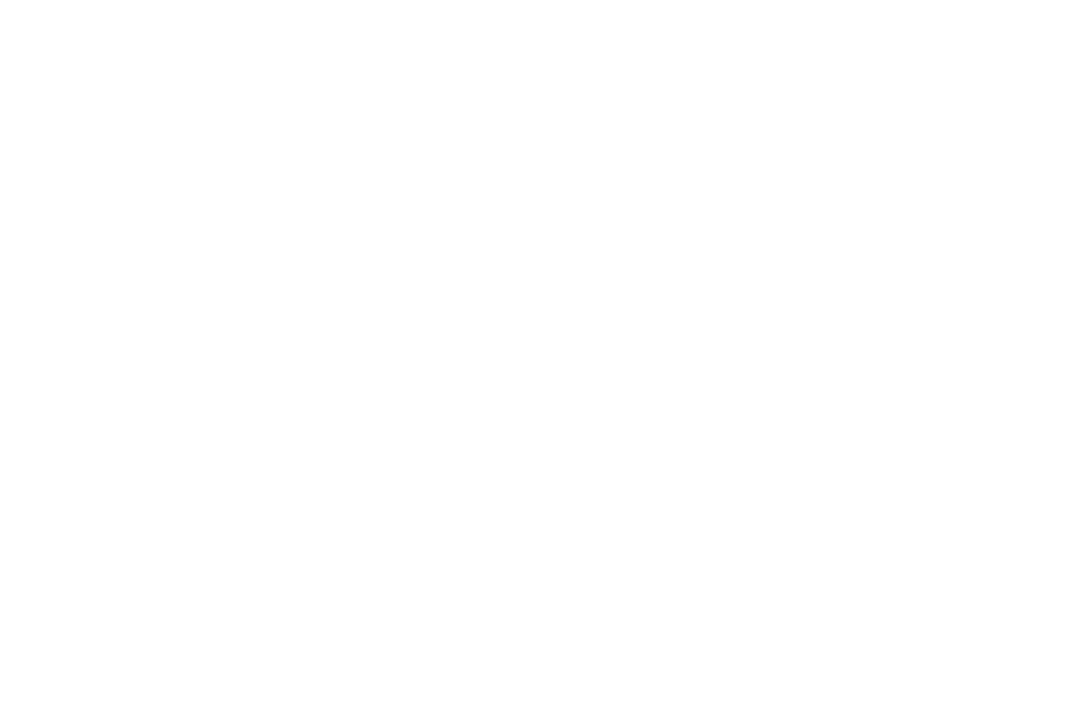
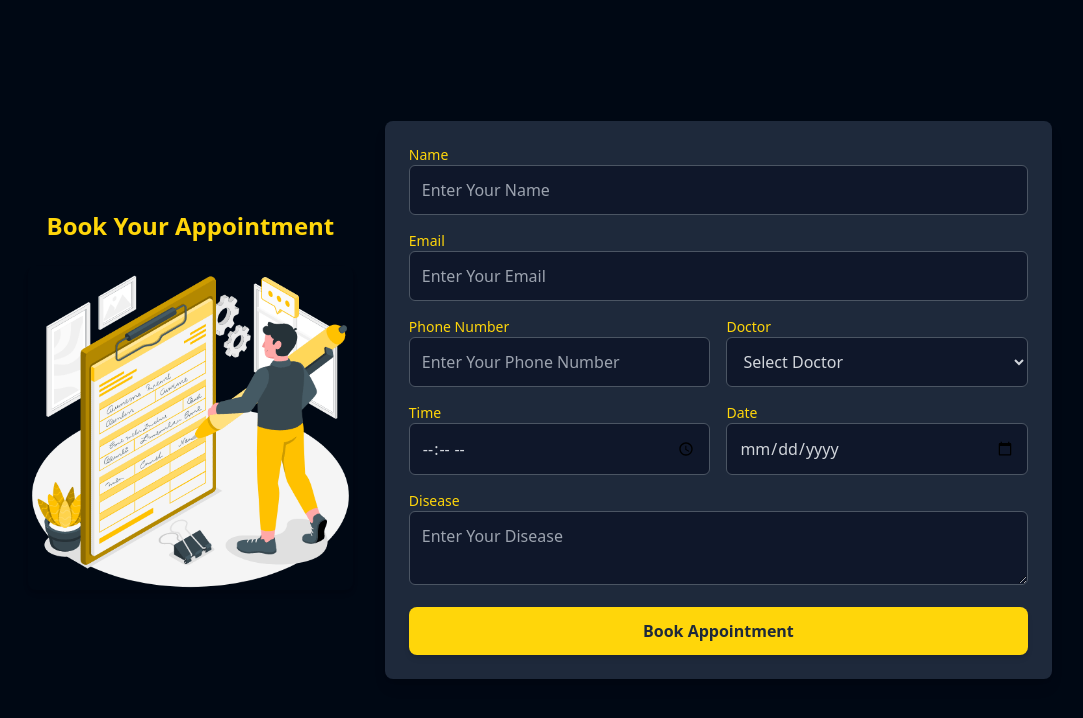
Before and after one commit to Vijaysharmagpj/Doctor, a React (Create React App) app: page /bookappointment in a window 1280 px wide. Before the commit this address had no page. Shown: the top 718 px of the page, without its empty margins (100-1183 px from the left). Built offline with nearby package versions, Linux system fonts and the light colour scheme; the HTML template or start-up script is replaced by a standard one.

Commit message:
add a new component Book Appointment and also change some ui

```diff
--- a/src/Card Component/DoctorCard.js
+++ b/src/Card Component/DoctorCard.js
@@ -1,7 +1,13 @@
 import React from "react";
 import { DoctorData } from "../Data/DoctorData";
+import { useNavigate } from "react-router-dom";
+
 
 const DoctorCard = () => {
+  const navigate=useNavigate();
+  const navigateAppointment=()=>{
+    navigate("/bookappointment")
+  }
   return (
     <div className="container mx-auto px-4 py-12 bg-[#000814] text-gray-300">
       <h2 className="text-4xl font-bold text-center text-[#18BCFC] mb-8">
@@ -25,7 +31,9 @@ const DoctorCard = () => {
               <p className="text-2xl font-bold text-[#FA6A28]">{data.name}</p>
               <p className="text-lg text-gray-400">{data.qualification}</p>
               <p className="text-md text-gray-500">{data.location}</p>
-              <button className="mt-4 bg-[#FFD60A] text-black px-6 py-2 rounded-lg text-lg font-semibold hover:bg-[#E2B609] transition-all duration-300">
+              <button
+              onClick={navigateAppointment}
+              className="mt-4 bg-[#FFD60A] text-black px-6 py-2 rounded-lg text-lg font-semibold hover:bg-[#E2B609] transition-all duration-300">
                 Book Appointment
               </button>
             </div>
--- a/src/Components/About.js
+++ b/src/Components/About.js
@@ -3,8 +3,13 @@ import DoctorList from "../Card Component/DoctorList";
 import Footer from "./Footer";
 import aboutus from "../../src/assets/about us.jpg"
 import Navbar from "./Navbar";
+import { useNavigate } from "react-router-dom";
 
 const About = () => {
+  const navigate=useNavigate();
+  const navigateletConnect=()=>{
+    navigate("/contact")
+  }
   return (
     <>
      <Navbar />
@@ -13,7 +18,9 @@ const About = () => {
   <div className="wrapper flex flex-col lg:flex-row items-center lg:space-x-12 space-y-8 lg:space-y-0">
     <div className="text lg:w-1/2 space-y-6">
       <h2 className="text-4xl font-bold text-[#18BCFC]">About Us</h2>
-      <button className="bg-[#FFD60A] text-black px-6 py-3 rounded-lg text-lg font-semibold hover:bg-[#E2B609] transition-all duration-300">
+      <button
+      onClick={navigateletConnect}
+       className="bg-[#FFD60A] text-black px-6 py-3 rounded-lg text-lg font-semibold hover:bg-[#E2B609] transition-all duration-300">
         Let's Connect
       </button>
     </div>
--- /dev/null
+++ b/src/Components/BookAppointment.jsx
@@ -0,0 +1,179 @@
+import React, { useState } from "react";
+import bookappointment from "../../src/assets/bookappointment.gif";
+import toast from "react-hot-toast";
+
+const BookAppointment = () => {
+  const [formData, setFormData] = useState({
+    name: "",
+    email: "",
+    phone: "",
+    date: "",
+    time: "",
+    doctor: "",
+    disease: "",
+  });
+
+
+  const handleChange = (e) => {
+    const { name, value } = e.target;
+    setFormData((prevData) => ({
+      ...prevData,
+      [name]: value,
+    }));
+  };
+
+  const handleSubmit = (e) => {
+    e.preventDefault();
+    console.log(formData);
+    toast('Your Appointment Book Successfully', {
+        icon: '👏',
+      });
+      setFormData({
+        name: "",
+        email: "",
+        phone: "",
+        date: "",
+        time: "",
+        doctor: "",
+        disease: "",
+      });
+  };
+
+  return (
+    <div className="bg-[#000814] min-h-screen flex flex-col items-center justify-center p-6 md:p-12">
+      <div className="flex flex-col md:flex-row items-center justify-center gap-8 w-full max-w-5xl">
+        <div className="w-full md:w-1/2">
+          <h1 className="text-2xl font-bold text-center text-[#FFD60A] mb-6">
+            Book Your Appointment
+          </h1>
+          <img
+            src={bookappointment}
+            alt="Book Appointment"
+            className="w-full h-auto rounded-lg shadow-md"
+          />
+        </div>
+
+        <div className="w-full bg-[#1E293B] p-6 rounded-lg shadow-lg text-gray-200">
+          <form className="space-y-4" onSubmit={handleSubmit}>
+            <div>
+              <label className="block text-sm font-medium text-[#FFD60A]">
+                Name
+              </label>
+              <input
+                type="text"
+                placeholder="Enter Your Name"
+                name="name"
+                value={formData.name}
+                onChange={handleChange}
+                className="w-full p-3 rounded-md bg-[#0F172A] text-gray-300 border border-gray-600 focus:ring-2 focus:ring-[#18BCFC] focus:outline-none"
+              />
+            </div>
+
+            <div>
+              <label className="block text-sm font-medium text-[#FFD60A]">
+                Email
+              </label>
+              <input
+                type="email"
+                placeholder="Enter Your Email"
+                name="email"
+                value={formData.email}
+                onChange={handleChange}
+                className="w-full p-3 rounded-md bg-[#0F172A] text-gray-300 border border-gray-600 focus:ring-2 focus:ring-[#18BCFC] focus:outline-none"
+              />
+            </div>
+
+            <div className="flex gap-4">
+              <div className="w-full">
+                <label className="block text-sm font-medium text-[#FFD60A]">
+                  Phone Number
+                </label>
+                <input
+                  type="text"
+                  placeholder="Enter Your Phone Number"
+                  name="phone"
+                  value={formData.phone}
+                  onChange={handleChange}
+                  className="w-full p-3 rounded-md bg-[#0F172A] text-gray-300 border border-gray-600 focus:ring-2 focus:ring-[#18BCFC] focus:outline-none"
+                />
+              </div>
+
+              <div className="w-full">
+                <label className="block text-sm font-medium text-[#FFD60A]">
+                  Doctor
+                </label>
+                <select
+                  name="doctor"
+                  value={formData.doctor}
+                  onChange={handleChange}
+                  className="w-full p-3 rounded-md bg-[#0F172A] text-gray-300 border border-gray-600 focus:ring-2 focus:ring-[#18BCFC] focus:outline-none"
+                >
+                  <option value="" disabled>
+                    Select Doctor
+                  </option>
+                  <option>Dr. Smith</option>
+                  <option>Dr. John</option>
+                  <option>Dr. Emily</option>
+                  <option>Dr. Rose</option>
+                  <option>Dr. Mark</option>
+                </select>
+              </div>
+            </div>
+
+            <div className="flex gap-4">
+              <div className="w-full">
+                <label className="block text-sm font-medium text-[#FFD60A]">
+                  Time
+                </label>
+                <input
+                  type="time"
+                  placeholder="Enter Your time"
+                  name="time"
+                  value={formData.time}
+                  onChange={handleChange}
+                  className="w-full p-3 rounded-md bg-[#0F172A] text-gray-300 border border-gray-600 focus:ring-2 focus:ring-[#18BCFC] focus:outline-none"
+                />
+              </div>
+
+              <div className="w-full">
+                <label className="block text-sm font-medium text-[#FFD60A]">
+                  Date
+                </label>
+                <input
+                  type="date"
+                  name="date"
+                  value={formData.date}
+                  onChange={handleChange}
+                  className="w-full p-3 rounded-md bg-[#0F172A] text-gray-300 border border-gray-600 focus:ring-2 focus:ring-[#18BCFC] focus:outline-none"
+                />
+              </div>
+            </div>
+
+            <div>
+              <label className="block text-sm font-medium text-[#FFD60A]">
+                Disease
+              </label>
+              <textarea
+                rows={2}
+                placeholder="Enter Your Disease"
+                name="disease"
+                value={formData.disease}
+                onChange={handleChange}
+                className="w-full p-3 rounded-md bg-[#0F172A] text-gray-300 border border-gray-600 focus:ring-2 focus:ring-[#18BCFC] focus:outline-none"
+              />
+            </div>
+
+            <button
+              type="submit"
+              className="w-full py-3 bg-[#FFD60A] text-[#1E293B] font-semibold rounded-lg shadow-md hover:bg-[#FFC107] transition"
+            >
+              Book Appointment
+            </button>
+          </form>
+        </div>
+      </div>
+    </div>
+  );
+};
+
+export default BookAppointment;
--- a/src/Components/Contact.js
+++ b/src/Components/Contact.js
@@ -6,6 +6,7 @@ import { LuInstagram } from "react-icons/lu";
 import { IoCallOutline } from "react-icons/io5";
 import contactus from "../../src/assets/contactus.jpg"
 import Navbar from "./Navbar";
+import toast from "react-hot-toast";
 
 const Contact = () => {
   // State to manage form data
@@ -24,11 +25,9 @@ const Contact = () => {
     }));
   };
 
-  // Handle form submission
   const handleSubmit = (e) => {
     e.preventDefault();
-    console.log("Form Submitted with Data:", formData);
-    // Here you can handle your form submission logic, like sending data to a server.
+    toast.success("Request Send successfully!")
   };
 
   return (
--- a/src/Components/Home.js
+++ b/src/Components/Home.js
@@ -6,8 +6,19 @@ import { GrFormAdd } from "react-icons/gr";
 import Whychooseus from "./Whychooseus";
 import Footer from "./Footer";
 import Navbar from "./Navbar";
+import { useNavigate } from "react-router-dom";
 
 const Home = () => {
+
+  const navigate=useNavigate();
+
+  const navigatebookappointment=()=>{
+    navigate("/bookappointment")
+  }
+
+  const navigateSpecialDoctor=()=>{
+    navigate("/doctor")
+  }
   return (
     <>
       <Navbar />
@@ -24,7 +35,9 @@ const Home = () => {
               offering personalized treatments that ensure safe and effective
               results for a healthier you.
             </p>
-            <button className="bg-[#FFD60A] text-black px-6 py-3 rounded-lg text-lg font-semibold hover:bg-[#E2B609] transition-all duration-300">
+            <button
+            onClick={navigatebookappointment}
+            className="bg-[#FFD60A] text-black px-6 py-3 rounded-lg text-lg font-semibold hover:bg-[#E2B609] transition-all duration-300">
               Book Appointment
             </button>
           </div>
@@ -80,7 +93,9 @@ const Home = () => {
               <div className="point1 bg-[#001223] p-6 rounded-lg shadow-xl text-center text-gray-300 space-y-4">
                 <FaUserDoctor className="text-3xl text-[#FA6A28] mx-auto" />
                 <p className="text-xl font-semibold">Find Special Doctor</p>
-                <button className="bg-[#FFD60A] text-black px-6 py-2 rounded-lg">
+                <button
+                onClick={navigateSpecialDoctor}
+                className="bg-[#FFD60A] text-black px-6 py-2 rounded-lg">
                   Doctor
                 </button>
               </div>
--- a/src/Routes/PathRouter.js
+++ b/src/Routes/PathRouter.js
@@ -9,6 +9,7 @@ import Contact from "../Components/Contact";
 import Treatment from "../Components/Treatment";
 import LoginForm from "../LoginLogout/LoginForm"
 import SignupForm from "../LoginLogout/SignupForm";
+import BookAppointment from "../Components/BookAppointment";
 
 
 const PathRouter = () => {
@@ -22,6 +23,7 @@ const PathRouter = () => {
         <Route path="/diet" element={<Diet />} />
         <Route path="/firstaid" element={<First_aid />} />
         <Route path="/contact" element={<Contact />} />
+        <Route path="/bookappointment" element={<BookAppointment/>}/>
 
         <Route path="/" element={<LoginForm/>} />
         <Route path="/signup" element={<SignupForm/>} />
```
Also changed, not shown: src/assets/bookappointment.gif (added).
